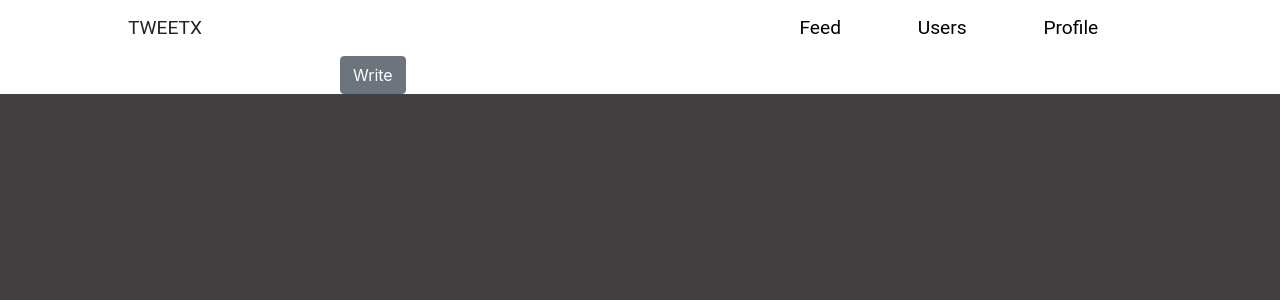
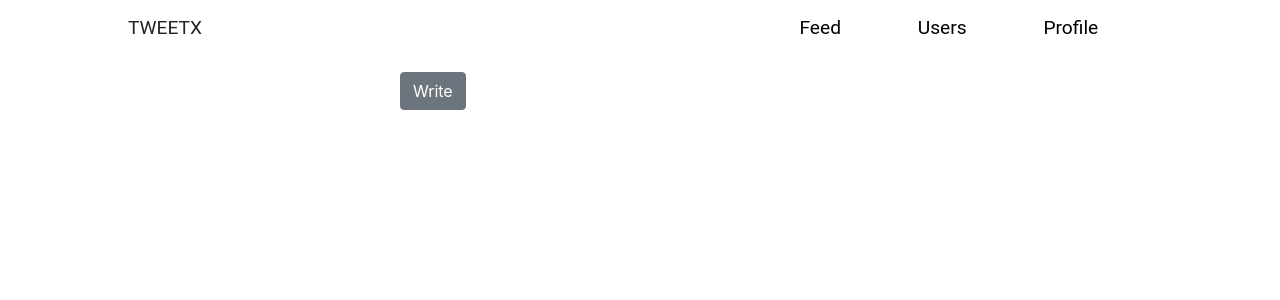
Before and after one commit to spdev7/tweetx, a React (Create React App) app: page /feed in a window 1280 px wide. Shown: the top 300 px of the page. Built offline with nearby package versions, Linux system fonts and the light colour scheme.

Commit message:
Only Api Call and Code cleaning left

```diff
--- a/src/components/Card.js
+++ b/src/components/Card.js
@@ -9,7 +9,7 @@ const Card = () => {
       <div className="card-right">
         <div className="card-name">
           <div><h2>Arjun Reddy</h2></div>
-          <div><span>10 minutes</span></div>
+          <div style={{display:"flex",alignSelf:"flex-end"}}><span>10 minutes</span></div>
         </div>
         <div className="card-text">
         <span>Lorem Ipsum is simply dummy text of the printing and </span>
--- a/src/components/Feed.js
+++ b/src/components/Feed.js
@@ -1,4 +1,4 @@
-import React, { useState } from 'react'
+import React, { useState,useEffect } from 'react'
 import Card from './Card';
 import UserCard from './UserCard';
 import { InputGroup, Button,Input } from 'reactstrap';
@@ -9,10 +9,12 @@ const Write = () => {
     const [renderButton,setButton] = useState(false);
 
     const handleButton = () => setButton(true)
-    const handleRenderwrite = () => setRenderwrite(true)
+    const handleRenderwrite = () => {
+        setRenderwrite(true);
+        setButton(false)
+    }
     return (
-        <div>
-            {!renderwrite && (<div>
+        <div className="feed-container">
                 { !renderButton && (<Button onClick={handleButton}>Write</Button>)}
                 {renderButton && (<div>
                     <InputGroup>
@@ -22,10 +24,10 @@ const Write = () => {
                     </div>
                     </InputGroup>
                 </div>)}
-            </div>)}
         </div>
     )
 }
+
 const Feed = () => {
     return (
         <div className="feed_new">
--- a/src/components/UserComponent.js
+++ b/src/components/UserComponent.js
@@ -1,9 +1,10 @@
 import React from 'react'
+import Card from './Card';
 
 const UserComponent = () => {
     return (
         <div>
-            <h4>sfdjp</h4>
+            <Card/>
         </div>
     )
 }
--- a/src/index.css
+++ b/src/index.css
@@ -1,6 +1,6 @@
 html,body {
   padding: 0px;
-  background-color:rgb(66, 64, 64);
+  /* background-color:rgb(66, 64, 64); */
   margin: 0px;
 }
 
@@ -106,7 +106,12 @@ span {
   display: flex;
   justify-content: space-between;
 }
-
+.card-name span {
+  font-size:0.7rem;
+}
+.card-text span {
+  font-size:1rem;
+}
 .card-text {
   word-break: break-all;
 }
@@ -128,3 +133,9 @@ span {
 .nav {
   margin-bottom: 3 rem;
 }
+
+.feed-container {
+  padding:0 10%;
+  margin:1rem auto;
+
+}
```
